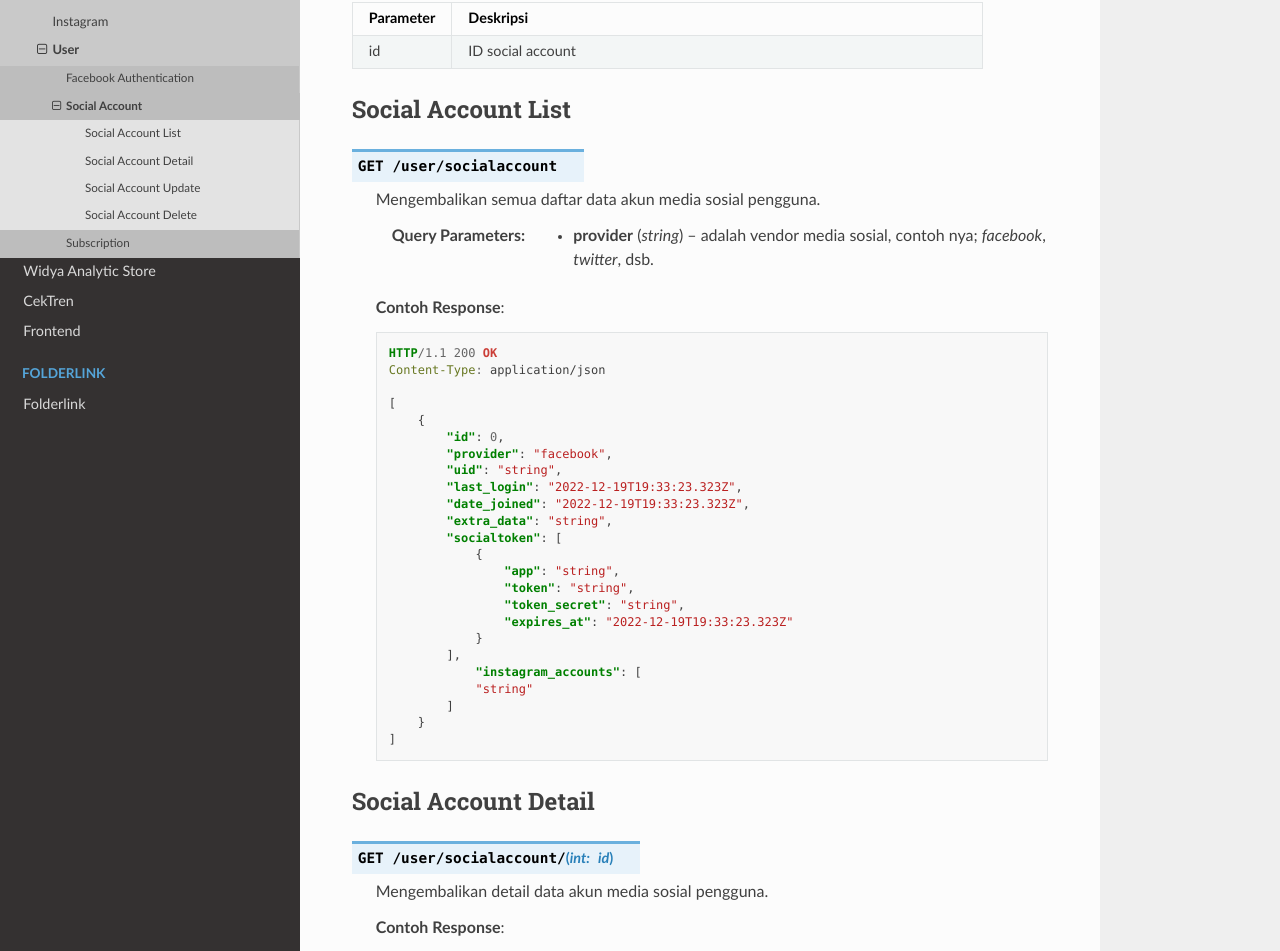
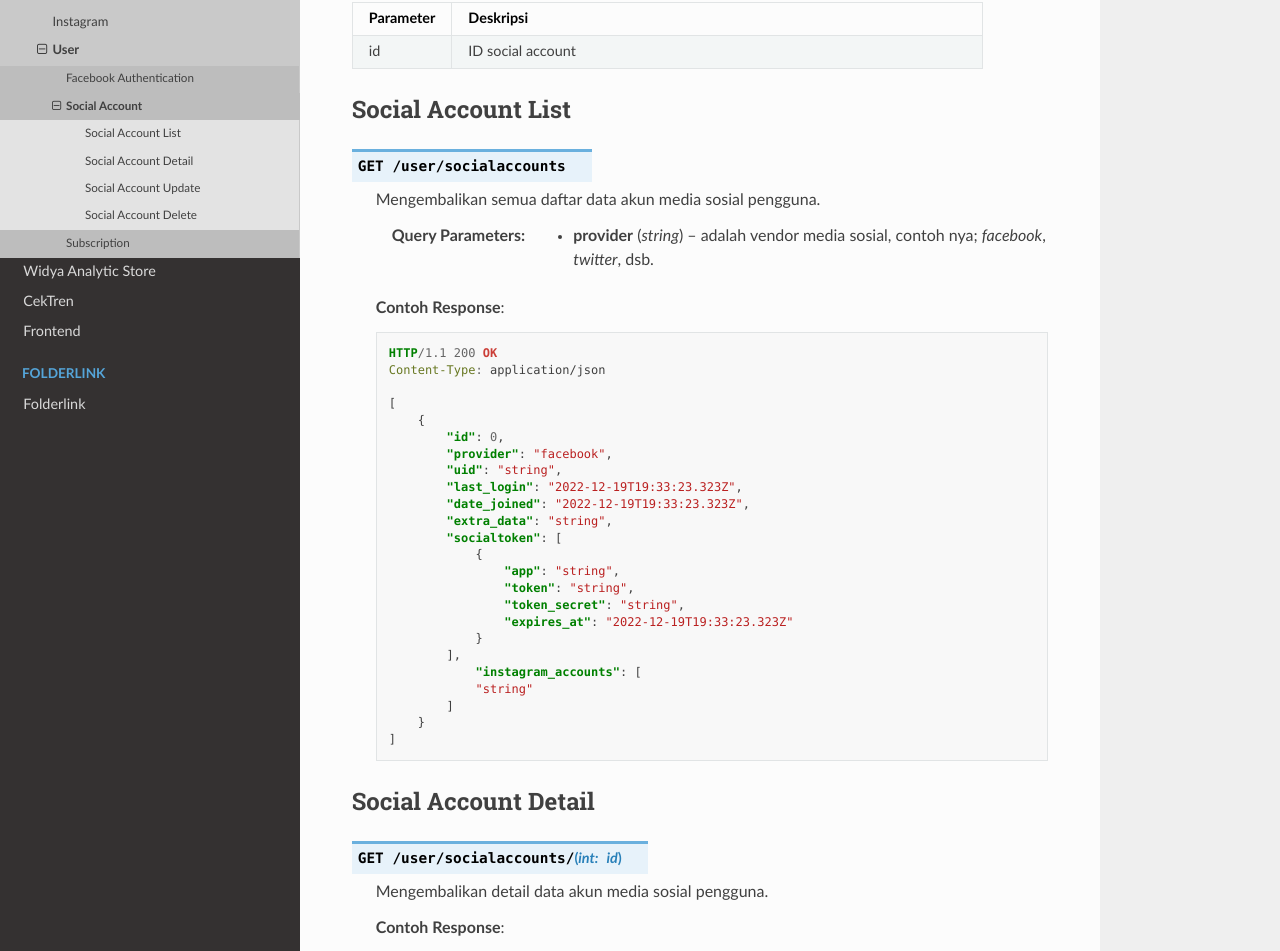
Before and after one commit to syrico/dokumentasi_data_widyaanalytics, a Sphinx documentation site: the page built from docs/source/Toba/cekbrand/endpoint/user/social-account.rst, in a window 1280 px wide and 1400 px high. Shown: the part 278-1229 px from the top of the window. Built offline with Sphinx 7.4.7 and the Read the Docs theme 2.0.0, drawn with Linux system fonts in a browser that asks for light colours; some of the changed text lies outside the part shown.

Commit message:
fix(social-account): change path

```diff
--- a/docs/source/Toba/cekbrand/endpoint/user/social-account.rst
+++ b/docs/source/Toba/cekbrand/endpoint/user/social-account.rst
@@ -20,7 +20,7 @@ Endpoint berikut digunakan untuk mengelola akun-akun tersebut.
 Social Account List
 ===================
 
-.. http:get:: /user/socialaccount
+.. http:get:: /user/socialaccounts
 
     Mengembalikan semua daftar data akun media sosial pengguna.
 
@@ -55,10 +55,12 @@ Social Account List
             }
         ]
 
+.. _social-account-detail:
+
 Social Account Detail
 =====================
 
-.. http:get:: /user/socialaccount/(int:id)
+.. http:get:: /user/socialaccounts/(int:id)
 
     Mengembalikan detail data akun media sosial pengguna.
 
@@ -89,11 +91,12 @@ Social Account Detail
             ]
         }
 
+.. _social-account-update:
 
 Social Account Update
 =====================
 
-.. http:put:: /user/socialaccount/(int:id)
+.. http:put:: /user/socialaccounts/(int:id)
 
     Mengubah detail data akun media sosial pengguna.
 
@@ -134,10 +137,12 @@ Social Account Update
             ]
         }
 
+.. _social-account-delete:
+
 Social Account Delete
 =====================
 
-.. http:delete:: /user/socialaccount/(int:id)
+.. http:delete:: /user/socialaccounts/(int:id)
 
     Menghapus data akun media sosial pengguna.
 
```
